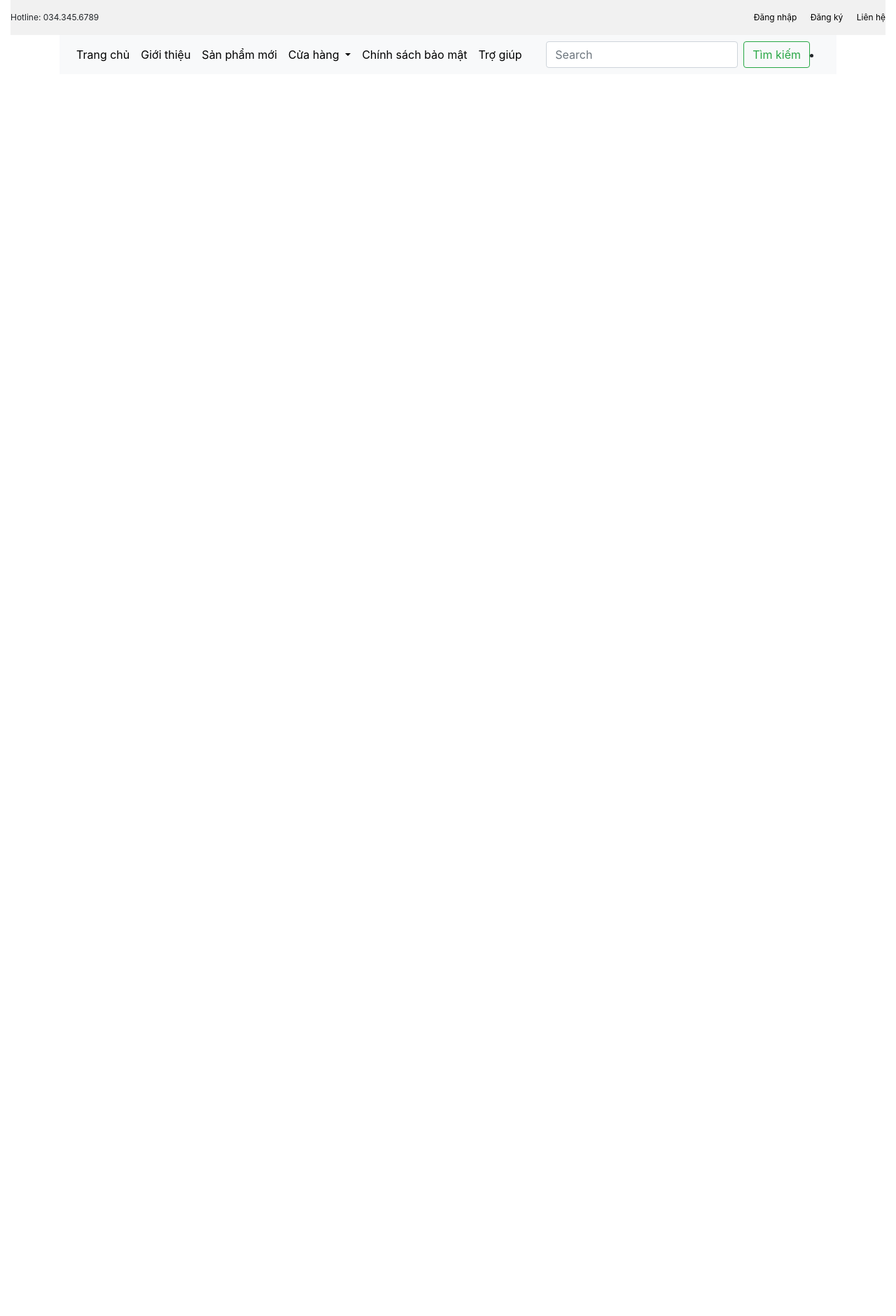
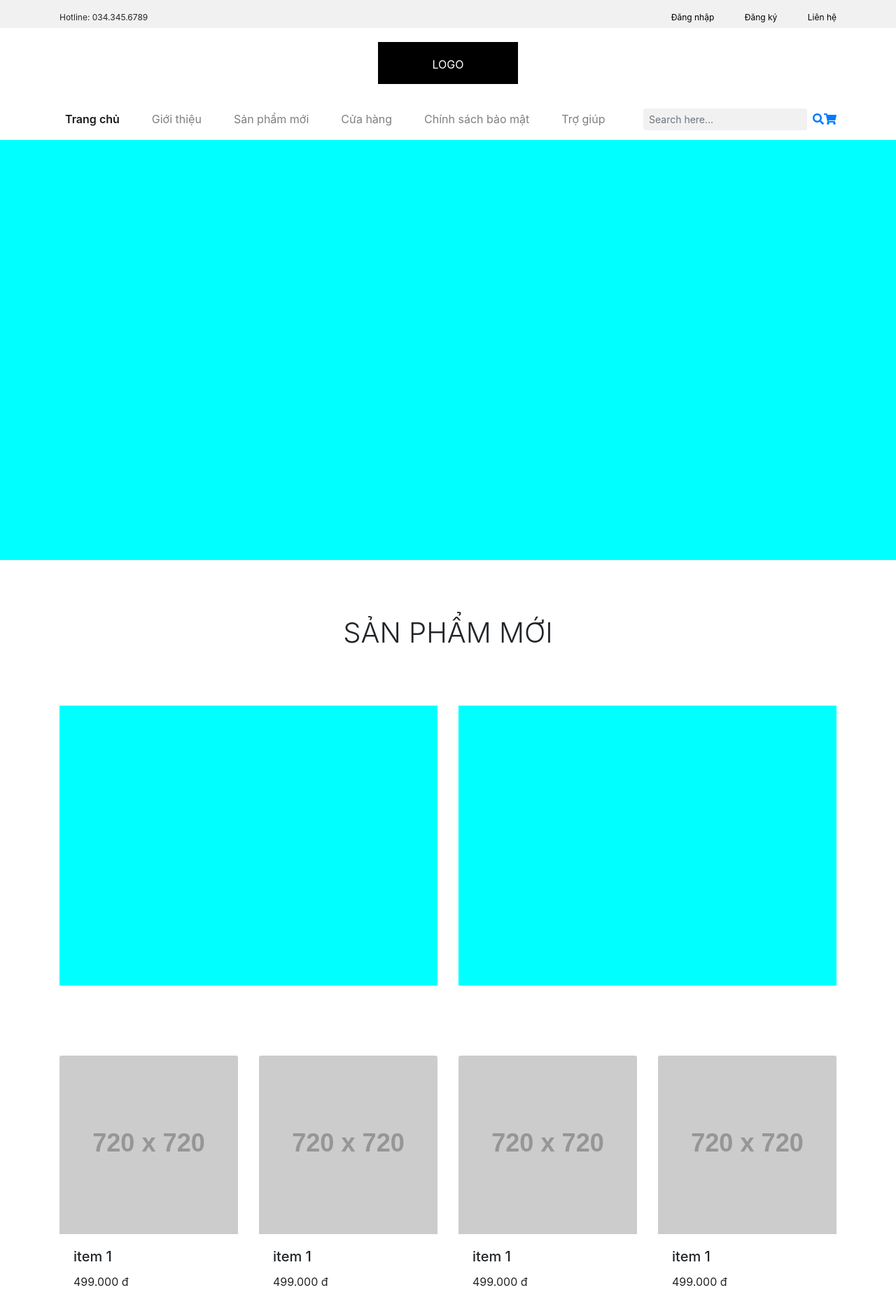
Before and after one commit to nhat391/project-iuvenis, a plain HTML site: page index.html in a window 1280 px wide. Shown: the top 1880 px of the page at 70% size. Before the commit the page ends 800 px from the top, so only its background shows below. Drawn offline with nearby package versions, Linux system fonts and the light colour scheme; placeholder pictures from the web are drawn by us.

Commit message:
update layout; first vesion

```diff
--- a/css/style.css
+++ b/css/style.css
@@ -1,3 +1,4 @@
+        /* >> Hiếu iceTea */
 
 /* Reset CSS (Hiếu iceTea) */
 * {
@@ -6,22 +7,150 @@
     box-sizing: border-box;
 }
 
-header .headline {
+/* cấu hình headline */
+
+.headline {
+    height: 40px;
     font-size: 12px;
     display: flex;
     justify-content: space-between;
     background-color: #f1f1f1;
     padding-top: 1rem;
 }
-header .contact a {
+
+.headline .left{
+    float: left;
+}
+
+.headline .right{
+    float: right;
+}
+
+.headline .right ul{
+    list-style: none;
+}
+
+.headline .right ul li{
+    display: inline;
+    margin-right: 40px;
+}
+
+.headline .right ul li:last-child{
+    margin-right: 0px;
+}
+
+.headline .right ul li a{
     color: black;
 }
-header .contact .register {
-    padding-left: 1rem;
-    padding-right: 1rem;
+
+.headline .right ul li a:hover{
+    color: blueviolet;
+}
+
+/* Xử lý LOGO */
+
+
+.logo .logo-image {
+    width: 200px;
+    height: 60px;
+    background-color: black;
+    margin: 20px auto;
+}
+
+/* xử lý NAV */
+nav {
+    height: 60px;
+    background-color: white;
+}
+
+.my-navbar ul li {
+    margin-right: 30px;
+}
+
+.my-navbar ul li:last-child {
+    margin-right: 0px;
 }
 
 
-header .menu .navbar .collapse .nav-item a {
-    color: black;
+.my-navbar .active a{
+    font-size: 16px;
+    font-weight: 600;
 }
+
+.my-navbar .nav-item a{
+    transition: all 0.2s ease-in-out;
+}
+
+.my-navbar .nav-item:hover a{
+    font-weight: 600;
+}
+
+.search-box {
+    border: none;
+    background-color: #f1f1f1;
+}
+
+/* Ảnh bìa */
+.anh-bia {
+    height: 600px;
+    width: 100%;
+    background-color: aqua;
+}
+
+/* Sản phẩm mới */
+
+.san-pham-moi {
+    margin-top: 80px;
+    margin-bottom: 80px;
+}
+
+.san-pham-moi h1 {
+    text-transform: uppercase;
+    font-weight: 330;
+    text-align: center;
+    margin-bottom: 80px;
+}
+
+.san-pham-moi .item-san-pham-moi {
+    height: 400px;
+    width: 100%;
+    background-color: aqua;
+}
+
+/* item Sản phẩm */
+
+.item-san-pham {
+    border: none;
+    margin-top: 20px;
+}
+
+footer {
+    background-color: #272727;
+    height: 359px;
+    color: white;
+}
+
+.col-footer {
+    margin-top: 60px;
+    height: 200px;
+    border-right: 1px solid white;
+}
+
+.col-footer:last-child {
+    border-right: none;
+}
+
+.col-footer h2 {
+    color: #FFB300;
+    list-style: none;
+}
+
+.col-footer ul {
+    list-style: none;
+}
+
+.copyright p {
+    margin-top: 50px;
+}
+
+        /* >> END Hiếu iceTea */
--- a/index.html
+++ b/index.html
@@ -1,85 +1,250 @@
 <!doctype html>
 <html lang="en">
+
 <head>
   <!-- Required meta tags -->
   <meta charset="utf-8">
   <meta name="viewport" content="width=device-width, initial-scale=1, shrink-to-fit=no">
 
   <!-- Bootstrap CSS -->
-    <link rel="stylesheet" href="https://stackpath.bootstrapcdn.com/bootstrap/4.5.0/css/bootstrap.min.css" integrity="sha384-9aIt2nRpC12Uk9gS9baDl411NQApFmC26EwAOH8WgZl5MYYxFfc+NcPb1dKGj7Sk" crossorigin="anonymous">
+  <link rel="stylesheet" href="https://stackpath.bootstrapcdn.com/bootstrap/4.5.0/css/bootstrap.min.css"
+    integrity="sha384-9aIt2nRpC12Uk9gS9baDl411NQApFmC26EwAOH8WgZl5MYYxFfc+NcPb1dKGj7Sk" crossorigin="anonymous">
   <link rel="stylesheet" href="css/style.css">
+  <link rel="stylesheet" href="https://cdnjs.cloudflare.com/ajax/libs/font-awesome/5.13.1/css/all.min.css">
   <title>iuvenis - Trang chủ</title>
 </head>
+
 <body>
-      <header class="container-fluid">
+  <header>
 
-        <div class="headline">
-          <div class="hot-line">
+    <!-- headline -->
+    <div class="headline container-fluid">
+      <div class="container">
+        <div class="left">
           <p>Hotline: 034.345.6789</p>
         </div>
-          <div class="contact">
-            <a href="">Đăng nhập</a>
-            <a href="" class=register>Đăng ký</a>
-            <a href="">Liên hệ</a>
+        <div class="right">
+          <ul>
+            <li><a href="">Đăng nhập</a></li>
+            <li><a href="">Đăng ký</a></li>
+            <li><a href="">Liên hệ</a></li>
+          </ul>
+        </div>
+      </div>
+    </div>
+    <!-- END headline -->
+
+    <!-- LOGO -->
+    <div class="container">
+      <div class="logo">
+        <div class="logo-image">
+          <p style="color: white; text-align: center; padding-top: 20px;">LOGO</p>
+        </div>
       </div>
     </div>
 
+    <!-- Nav Bar -->
+    <nav class="navbar my-navbar navbar-expand-lg navbar-light sticky-top py-1">
+      <div class="container">
+        <button class="navbar-toggler " type="button" data-toggle="collapse" data-target="#navbarSupportedContent"
+          aria-controls="navbarSupportedContent" aria-expanded="false" aria-label="Toggle navigation">
+          <span class="navbar-toggler-icon"></span>
+        </button>
+
+        <div class="collapse navbar-collapse" id="navbarSupportedContent">
+          <ul class="navbar-nav  mr-auto">
+            <li class="nav-item active">
+              <a class="nav-link" href="index.html">Trang chủ</a>
+            </li>
+            <li class="nav-item">
+              <a class="nav-link" href="product-list.html">Giới thiệu</a>
+            </li>
+            <li class="nav-item">
+              <a class="nav-link" href="about.html">Sản phẩm mới</a>
+            </li>
+            <li class="nav-item">
+              <a class="nav-link" href="store-list.html">Cửa hàng</a>
+            </li>
+            <li class="nav-item">
+              <a class="nav-link" href="support.html">Chính sách bảo mật</a>
+            </li>
+            <li class="nav-item">
+              <a class="nav-link" href="support.html">Trợ giúp</a>
+            </li>
+          </ul>
+
+
+          <form class="form-inline my-2 my-lg-0">
+            <input class="search-box form-control form-control-sm mr-sm-2" type="search" placeholder="Search here..."
+              aria-label="Search">
+            <a href=""><span class="fa fa-search"></span></a>
+          </form>
+
+          <a href=""><span class="fas fa-shopping-cart"></span></a>
+        </div>
+      </div>
+    </nav>
+
+  </header>
+
+  <div class="container-fluid anh-bia">
+
+  </div>
+
+  <div class="container">
+    <section class="san-pham-moi">
+      <h1>Sản phẩm mới</h1>
+      <div class="row">
+
+        <div class="col-md-6 col-sm-12">
+          <div class="item-san-pham-moi">
+            <img src="" alt="">
+          </div>
+        </div>
+
+        <div class="col-md-6 col-sm-12">
+          <div class="item-san-pham-moi">
+            <img src="" alt="">
+          </div>
+        </div>
+
+      </div>
+    </section>
+  </div>
+
+  <div class="container list-item-san-pham">
+    <div class="row">
+
+      <div class="col-md-3 col-sm-12">
+        <div class="card item-san-pham">
+          <img src="http://via.placeholder.com/720x720?text=image" class="card-img-top" alt="...">
+          <div class="card-body">
+            <h5 class="card-title">item 1</h5>
+            <p class="card-text">499.000 đ</p>
+          </div>
+        </div>
+      </div>
+
+      <div class="col-md-3 col-sm-12">
+        <div class="card item-san-pham">
+          <img src="http://via.placeholder.com/720x720?text=image" class="card-img-top" alt="...">
+          <div class="card-body">
+            <h5 class="card-title">item 1</h5>
+            <p class="card-text">499.000 đ</p>
+          </div>
+        </div>
+      </div>
+
+      <div class="col-md-3 col-sm-12">
+        <div class="card item-san-pham">
+          <img src="http://via.placeholder.com/720x720?text=image" class="card-img-top" alt="...">
+          <div class="card-body">
+            <h5 class="card-title">item 1</h5>
+            <p class="card-text">499.000 đ</p>
+          </div>
+        </div>
+      </div>
+
+      <div class="col-md-3 col-sm-12">
+        <div class="card item-san-pham">
+          <img src="http://via.placeholder.com/720x720?text=image" class="card-img-top" alt="...">
+          <div class="card-body">
+            <h5 class="card-title">item 1</h5>
+            <p class="card-text">499.000 đ</p>
+          </div>
+        </div>
+      </div>
+
+    </div>
+
+    <div class="row">
+
+      <div class="col-md-3 col-sm-12">
+        <div class="card item-san-pham">
+          <img src="http://via.placeholder.com/720x720?text=image" class="card-img-top" alt="...">
+          <div class="card-body">
+            <h5 class="card-title">item 1</h5>
+            <p class="card-text">499.000 đ</p>
+          </div>
+        </div>
+      </div>
+
+      <div class="col-md-3 col-sm-12">
+        <div class="card item-san-pham">
+          <img src="http://via.placeholder.com/720x720?text=image" class="card-img-top" alt="...">
+          <div class="card-body">
+            <h5 class="card-title">item 1</h5>
+            <p class="card-text">499.000 đ</p>
+          </div>
+        </div>
+      </div>
+
+      <div class="col-md-3 col-sm-12">
+        <div class="card item-san-pham">
+          <img src="http://via.placeholder.com/720x720?text=image" class="card-img-top" alt="...">
+          <div class="card-body">
+            <h5 class="card-title">item 1</h5>
+            <p class="card-text">499.000 đ</p>
+          </div>
+        </div>
+      </div>
+
+      <div class="col-md-3 col-sm-12">
+        <div class="card item-san-pham">
+          <img src="http://via.placeholder.com/720x720?text=image" class="card-img-top" alt="...">
+          <div class="card-body">
+            <h5 class="card-title">item 1</h5>
+            <p class="card-text">499.000 đ</p>
+          </div>
+        </div>
+      </div>
+
+    </div>
+  </div>
+
+  <div class="container text-center mb-5 mt-5">
+    <a href="product-list.html" class="btn btn-danger ">Xem tất cả</a>
+  </div>
+
+  <footer class="container-fluid">
     <div class="container">
 
-          <div class="logo"></div>
-          <div class="menu">
-            <nav class="navbar navbar-expand-md navbar-light bg-light">
-              <div class="collapse navbar-collapse" id="navbarSupportedContent">
-                <ul class="navbar-nav mr-auto">
-                  <li class="nav-item active">
-                    <a class="nav-link" href="#">Trang chủ<span class="sr-only">(current)</span></a>
-                  </li>
-                  <li class="nav-item">
-                    <a class="nav-link" href="#">Giới thiệu</a>
-                  </li>
-                  <li class="nav-item">
-                    <a class="nav-link" href="#">Sản phẩm mới</a>
-                  </li>
-                  <li class="nav-item dropdown">
-                    <a class="nav-link dropdown-toggle" href="#" id="navbarDropdown" role="button" data-toggle="dropdown" aria-haspopup="true" aria-expanded="false">
-                      Cửa hàng
-                    </a>
-                    <div class="dropdown-menu" aria-labelledby="navbarDropdown">
-                      <a class="dropdown-item" href="#">T-shirt</a>
-                      <a class="dropdown-item" href="#">Hoodie</a>
-                      <a class="dropdown-item" href="#">Pants</a>
+      <div class="row">
+        <div class="col-md-4 col-sm-12 col-footer">
+          <h2>Theo dõi XXX</h2>
+
+          <ul>
+            <li>aaa</li>
+            <li>aaa</li>
+            <li>aaa</li>
+          </ul>
         </div>
-                  </li>
-                  <li class="nav-item">
-                    <a class="nav-link disabled" href="#" tabindex="-1" aria-disabled="true">Chính sách bảo mật</a>
-                  </li>
-                  <li class="nav-item">
-                    <a class="nav-link disabled" href="#" tabindex="-1" aria-disabled="true">Trợ giúp</a>
-                  </li>
+
+        <div class="col-md-4 col-sm-12 col-footer">
+          <h2>Trợ giúp</h2>
+
+          <ul>
+            <li>aaa</li>
+            <li>aaa</li>
+            <li>aaa</li>
           </ul>
-                <form class="form-inline my-2 my-lg-0">
-                  <input class="form-control mr-sm-2" type="search" placeholder="Search" aria-label="Search">
-                  <button class="btn btn-outline-success my-2 my-sm-0" type="submit">Tìm kiếm </button>
-                </form>
-                <li class="nav-item">
-                  <a href=""><i></i></a>
-                </li>
         </div>
-            </nav>
+
+        <div class="col-md-4 col-sm-12 col-footer">
+          <h2>Chi nhánh và liên hệ</h2>
+
+          <ul>
+            <li>aaa</li>
+            <li>aaa</li>
+            <li>aaa</li>
+          </ul>
         </div>
       </div>
-      </header>
 
-      <section class="anh-bia"></section>
-
-      <section class="san-pham-moi-nhat"></section>
-
-      <section class="mau-ao"></section>
-
-      <footer>
-          <div class="theo-doi"></div>
-          <div class="tro-giup"></div>
-          <div class="chi-nhanh"></div>
+      <div class="row copyright justify-content-center">
+        <p>Copyright © 2019-2020 Project Team 2</p>
+      </div>
+    </div>
   </footer>
 
 
@@ -87,8 +252,15 @@
 
   <!-- Optional JavaScript -->
   <!-- jQuery first, then Popper.js, then Bootstrap JS -->
-    <script src="https://code.jquery.com/jquery-3.5.1.slim.min.js" integrity="sha384-DfXdz2htPH0lsSSs5nCTpuj/zy4C+OGpamoFVy38MVBnE+IbbVYUew+OrCXaRkfj" crossorigin="anonymous"></script>
-    <script src="https://cdn.jsdelivr.net/npm/popper.js@1.16.0/dist/umd/popper.min.js" integrity="sha384-Q6E9RHvbIyZFJoft+2mJbHaEWldlvI9IOYy5n3zV9zzTtmI3UksdQRVvoxMfooAo" crossorigin="anonymous"></script>
-    <script src="https://stackpath.bootstrapcdn.com/bootstrap/4.5.0/js/bootstrap.min.js" integrity="sha384-OgVRvuATP1z7JjHLkuOU7Xw704+h835Lr+6QL9UvYjZE3Ipu6Tp75j7Bh/kR0JKI" crossorigin="anonymous"></script>
+  <script src="https://code.jquery.com/jquery-3.5.1.slim.min.js"
+    integrity="sha384-DfXdz2htPH0lsSSs5nCTpuj/zy4C+OGpamoFVy38MVBnE+IbbVYUew+OrCXaRkfj"
+    crossorigin="anonymous"></script>
+  <script src="https://cdn.jsdelivr.net/npm/popper.js@1.16.0/dist/umd/popper.min.js"
+    integrity="sha384-Q6E9RHvbIyZFJoft+2mJbHaEWldlvI9IOYy5n3zV9zzTtmI3UksdQRVvoxMfooAo"
+    crossorigin="anonymous"></script>
+  <script src="https://stackpath.bootstrapcdn.com/bootstrap/4.5.0/js/bootstrap.min.js"
+    integrity="sha384-OgVRvuATP1z7JjHLkuOU7Xw704+h835Lr+6QL9UvYjZE3Ipu6Tp75j7Bh/kR0JKI"
+    crossorigin="anonymous"></script>
 </body>
+
 </html>
```
Lines whose indentation alone changed are shown as unchanged.
